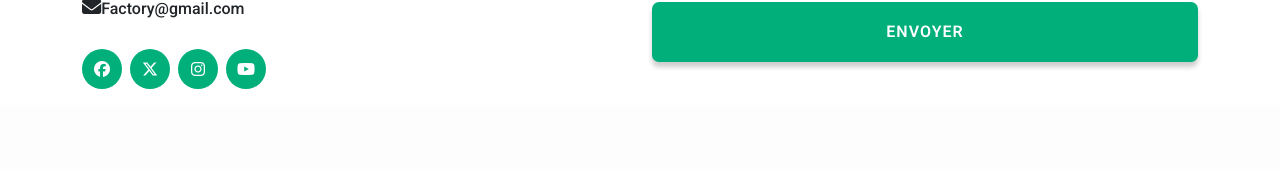
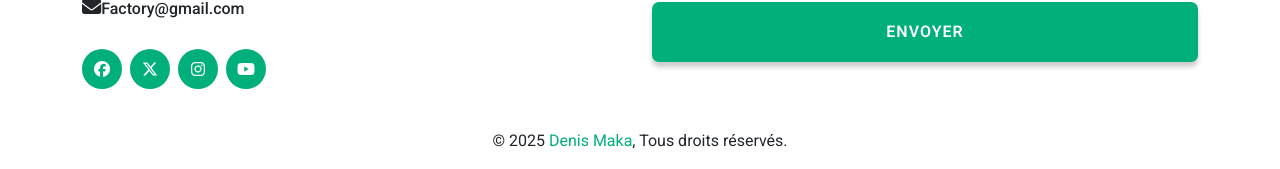
Before and after one commit to Denismaka/Factory, a PHP site: page / in a window 1280 px wide. Shown: the part 5048-5217 px from the top of the page. Before the commit the page ends 5137 px from the top, so only its background shows below. Run offline with PHP 8.4, Linux system fonts and the light colour scheme.

Commit message:
Mise en place de la structure Html du footer

```diff
--- a/index.php
+++ b/index.php
@@ -290,6 +290,13 @@
   <!-- ##############  -->
   <!-- Footer  -->
   <!-- ##############  -->
+  <footer>
+    <div class="container">
+      <div class="row">
+        <p class="text-center mt-4">&copy; 2025 <a href="#" class="text-decoration-none" style="color: #00af7a;">Denis Maka</a>, Tous droits réservés.</p>
+      </div>
+    </div>
+  </footer>
 
 
 
```
